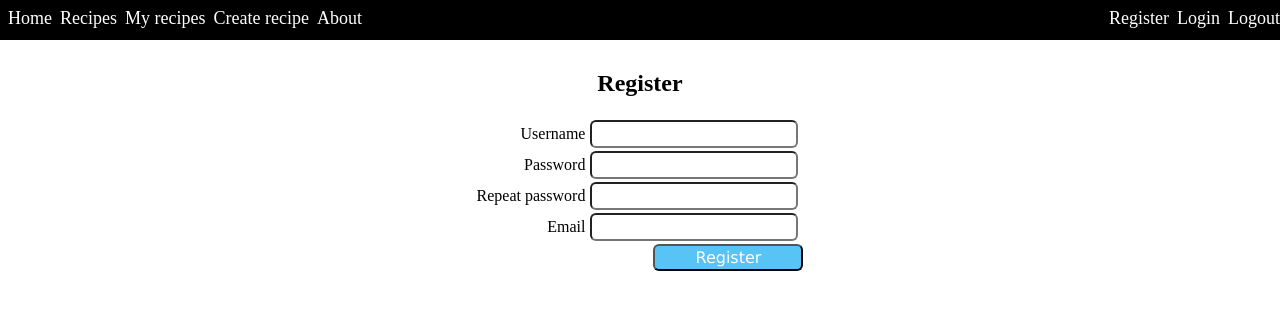
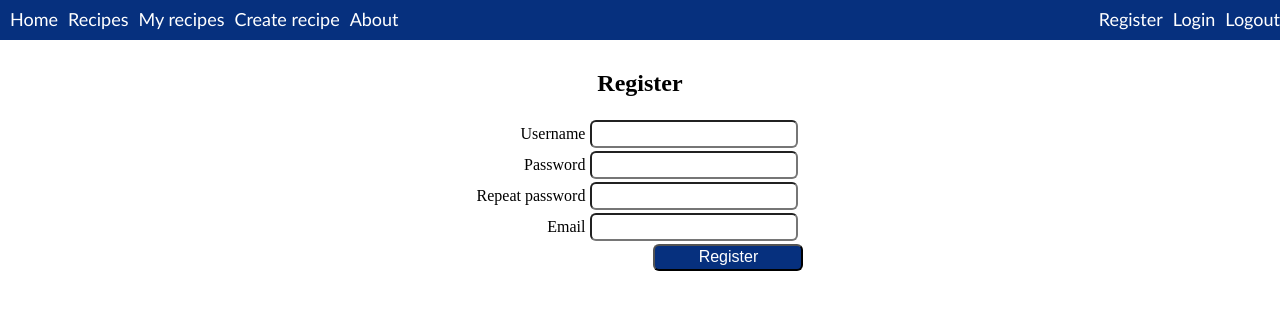
Before and after one commit to lozanov95/CookingAppFrontendReactJS, a React (Create React App) app: page /register in a window 1280 px wide. Shown: the top 310 px of the page. Built offline with nearby package versions, Linux system fonts and the light colour scheme.

Commit message:
changed the main colors of the app

```diff
--- a/src/style/card.css
+++ b/src/style/card.css
@@ -1,11 +1,10 @@
 .card-section{
-    font-family: 'Trebuchet MS', 'Lucida Sans Unicode', 'Lucida Grande', 'Lucida Sans', Arial, sans-serif;
     margin-top: 50px;
     display: flex;
 }
 .card{
-    -webkit-box-shadow: 0px 0px 13px 9px #000000;
-    box-shadow: 0px 0px 13px 9px #000000;
+    -webkit-box-shadow: 0px 0px 13px 9px #031e50;
+    box-shadow: 0px 0px 13px 9px #031e50;
     border-radius: 6px;
     max-width: min-content;
     max-height: min-content;
@@ -19,7 +18,7 @@
 }
 .card > div > a{
     text-decoration: none;
-    background-color: black;
+    background-color: #06307e;
     color: white;
     padding: 6px 20px 6px 20px;
     margin: 0 5px 5px 0;
--- a/src/style/generic-classes.css
+++ b/src/style/generic-classes.css
@@ -9,10 +9,9 @@ body{
     margin: 0px 5px 0px 5px;
 }
 .btn{
-    font-family: 'Lucida Sans', 'Lucida Sans Regular', 'Lucida Grande', 'Lucida Sans Unicode', Geneva, Verdana, sans-serif;
     font-size: 16px;
     font-weight: 500;
-    background-color: #58c3f5;
+    background-color: #06307e;
     color: white;
     border-radius: 6px;
     width: 150px;
--- a/src/style/nav.css
+++ b/src/style/nav.css
@@ -1,9 +1,10 @@
 nav {
-    background-color: black;
+    background-color: #06307e;
     width: 100%;
     height: 40px;
     position: fixed;
     top: 0;
+    font-family: 'Trebuchet MS', 'Lucida Sans Unicode', 'Lucida Grande', 'Lucida Sans', Arial, sans-serif;;
 }
 
 nav > div {
@@ -17,7 +18,7 @@ nav > div {
     float: right
 }
 nav > div > a{
-    margin-left: 8px;
+    margin-left: 10px;
     text-decoration: none;
     color: white;
     font-size: 18px;
```
